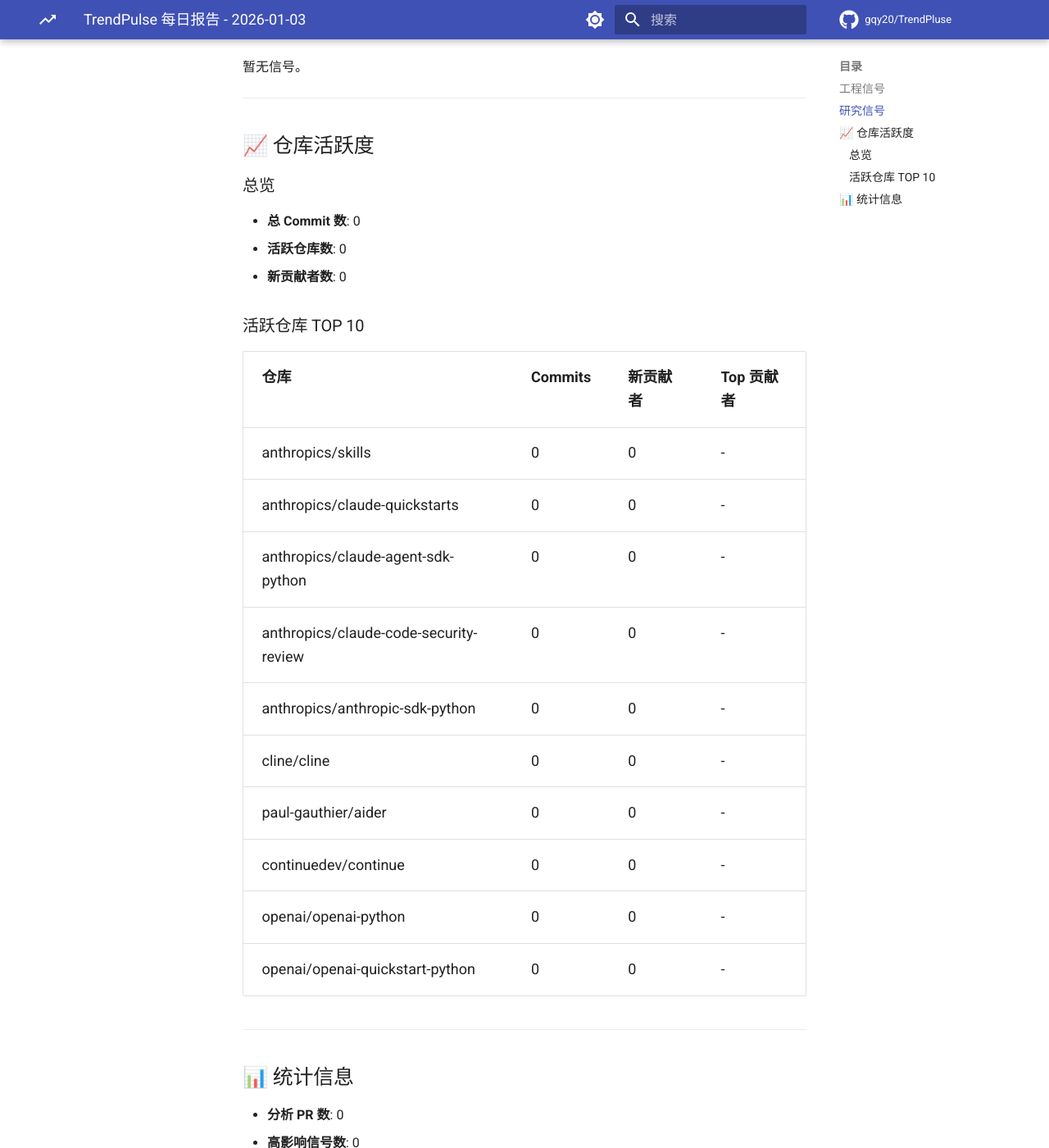
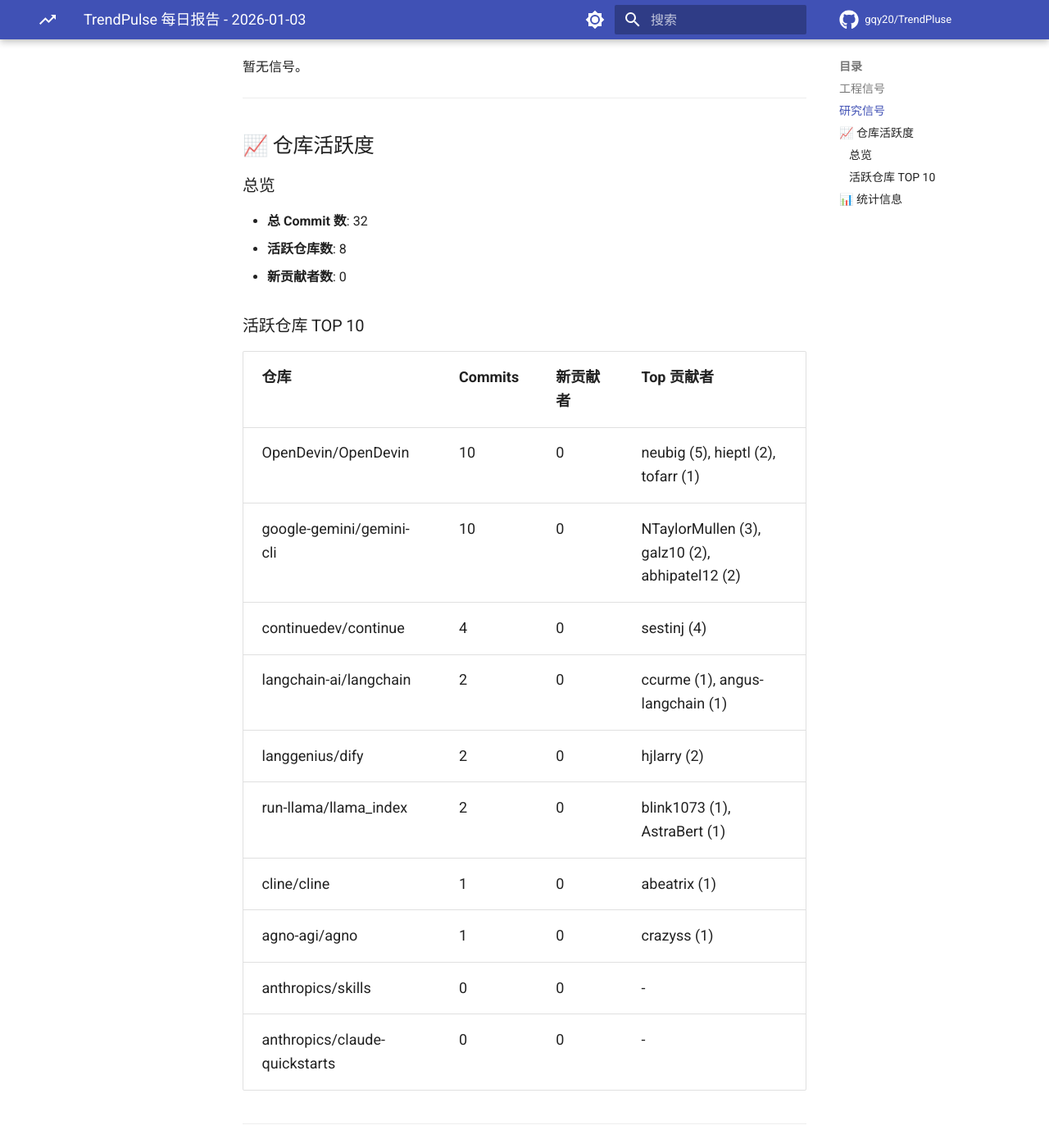
Before and after one commit to gqy20/TrendPluse, an MkDocs documentation site: the page built from docs/reports/report-2026-01-03.md, in a window 1280 px wide and 1400 px high, scrolled down 392 px. Shown: the whole window at 82% size. Built offline with MkDocs 1.6.1 and Material for MkDocs 9.7.7, drawn with Linux system fonts in a browser that asks for light colours; nearby versions of some CDN libraries; library files that are not in the unit come from our copies; comment, search, counter and statistics services are not loaded.

Commit message:
docs: update daily trend report [skip ci]

```diff
--- a/docs/reports/report-2026-01-03.md
+++ b/docs/reports/report-2026-01-03.md
@@ -16,24 +16,24 @@
 
 ### 总览
 
-- **总 Commit 数**: 0
-- **活跃仓库数**: 0
+- **总 Commit 数**: 32
+- **活跃仓库数**: 8
 - **新贡献者数**: 0
 
 ### 活跃仓库 TOP 10
 
 | 仓库 | Commits | 新贡献者 | Top 贡献者 |
 |------|--------|---------|------------|
+| OpenDevin/OpenDevin | 10 | 0 | neubig (5), hieptl (2), tofarr (1) |
+| google-gemini/gemini-cli | 10 | 0 | NTaylorMullen (3), galz10 (2), abhipatel12 (2) |
+| continuedev/continue | 4 | 0 | sestinj (4) |
+| langchain-ai/langchain | 2 | 0 | ccurme (1), angus-langchain (1) |
+| langgenius/dify | 2 | 0 | hjlarry (2) |
+| run-llama/llama\_index | 2 | 0 | blink1073 (1), AstraBert (1) |
+| cline/cline | 1 | 0 | abeatrix (1) |
+| agno-agi/agno | 1 | 0 | crazyss (1) |
 | anthropics/skills | 0 | 0 | - |
 | anthropics/claude-quickstarts | 0 | 0 | - |
-| anthropics/claude-agent-sdk-python | 0 | 0 | - |
-| anthropics/claude-code-security-review | 0 | 0 | - |
-| anthropics/anthropic-sdk-python | 0 | 0 | - |
-| cline/cline | 0 | 0 | - |
-| paul-gauthier/aider | 0 | 0 | - |
-| continuedev/continue | 0 | 0 | - |
-| openai/openai-python | 0 | 0 | - |
-| openai/openai-quickstart-python | 0 | 0 | - |
 
 ---
 
@@ -41,4 +41,4 @@
 
 - **分析 PR 数**: 0
 - **高影响信号数**: 0
-- **分析 Commit 数**: 0
+- **分析 Commit 数**: 32
```
Also changed, not shown: docs/reports/index.md (+2 -2 lines), reports/report-2026-01-03.md (+11 -11 lines).
